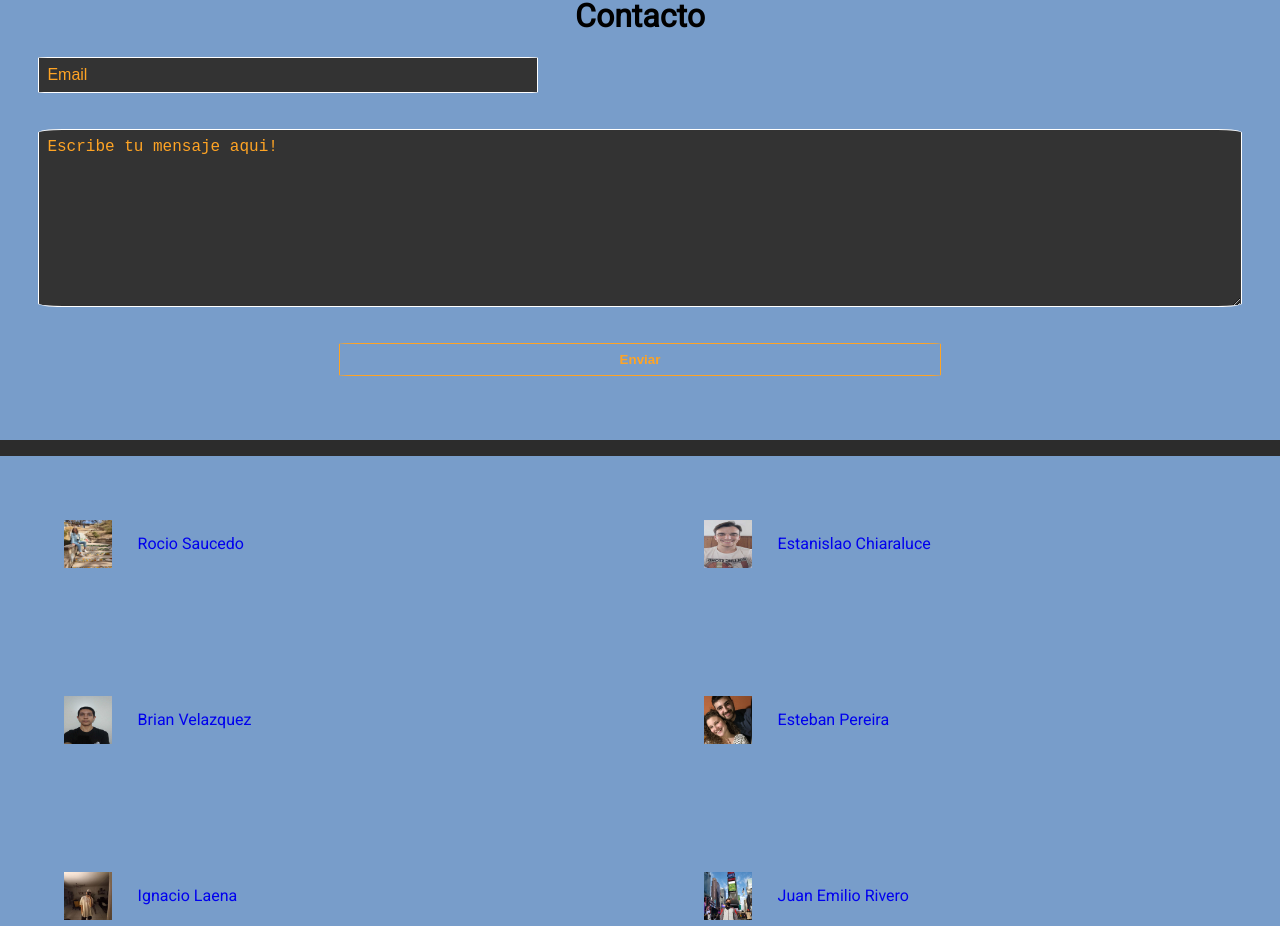
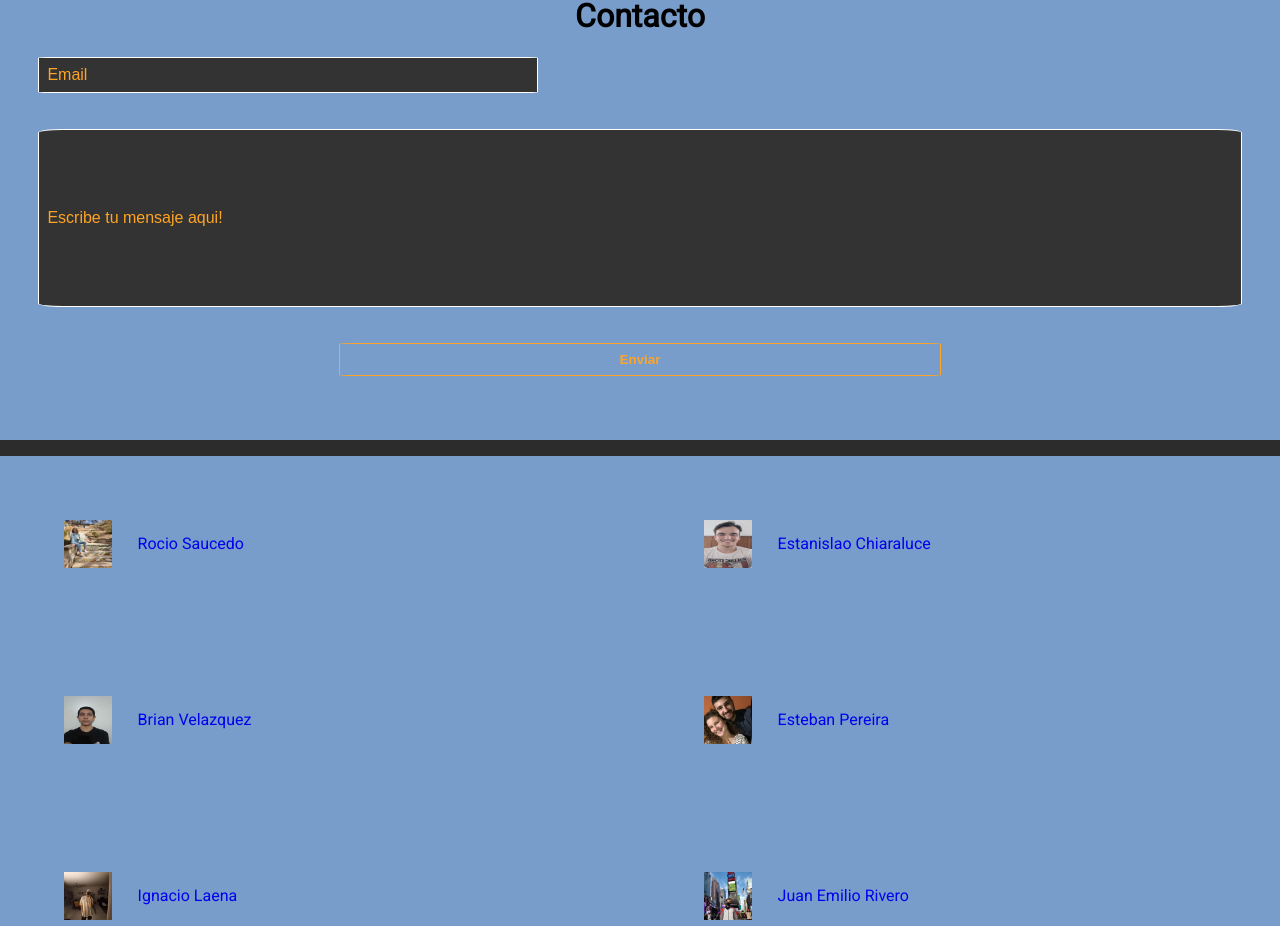
Before and after one commit to Juane003/ayso, a React (Vite) app: page / in a window 1280 px wide. Shown: the part 1215-2141 px from the top of the page. Built offline with nearby package versions, Linux system fonts and the light colour scheme.

Commit message:
updated service id in contacts

```diff
--- a/src/Components/ContactForm/ContactForm.jsx
+++ b/src/Components/ContactForm/ContactForm.jsx
@@ -9,7 +9,7 @@ const ContactForm = () => {
 	const sendEmail = (e) => {
 		e.preventDefault();
 
-    emailjs.sendForm('gmail', 'template_gd89ud4', form.current, 'O278GCkvF05nJxnxD')
+		emailjs.sendForm('service_htwvb91', 'template_gd89ud4', form.current, 'O278GCkvF05nJxnxD')
 		.then((result) => {
 			console.log(result.text);
 		}, (error) => {
@@ -23,7 +23,7 @@ const ContactForm = () => {
 			<h1 className="contact-title">Contacto</h1>
 			<form ref={form} onSubmit={sendEmail}>
 				<input className="email-input" name="email" type="email" placeholder="Email" id="email" required></input>
-				<textarea className="message-input" name="message" type="text" placeholder="Escribe tu mensaje aqui!" required/>
+				<input className="message-input" name="message" id="message" type="text" placeholder="Escribe tu mensaje aqui!" required/>
 				<div className="submit-container">
 					<input className="submit-input" type="submit" value="Enviar"/>
 				</div>
```
Lines whose indentation alone changed are shown as unchanged.
